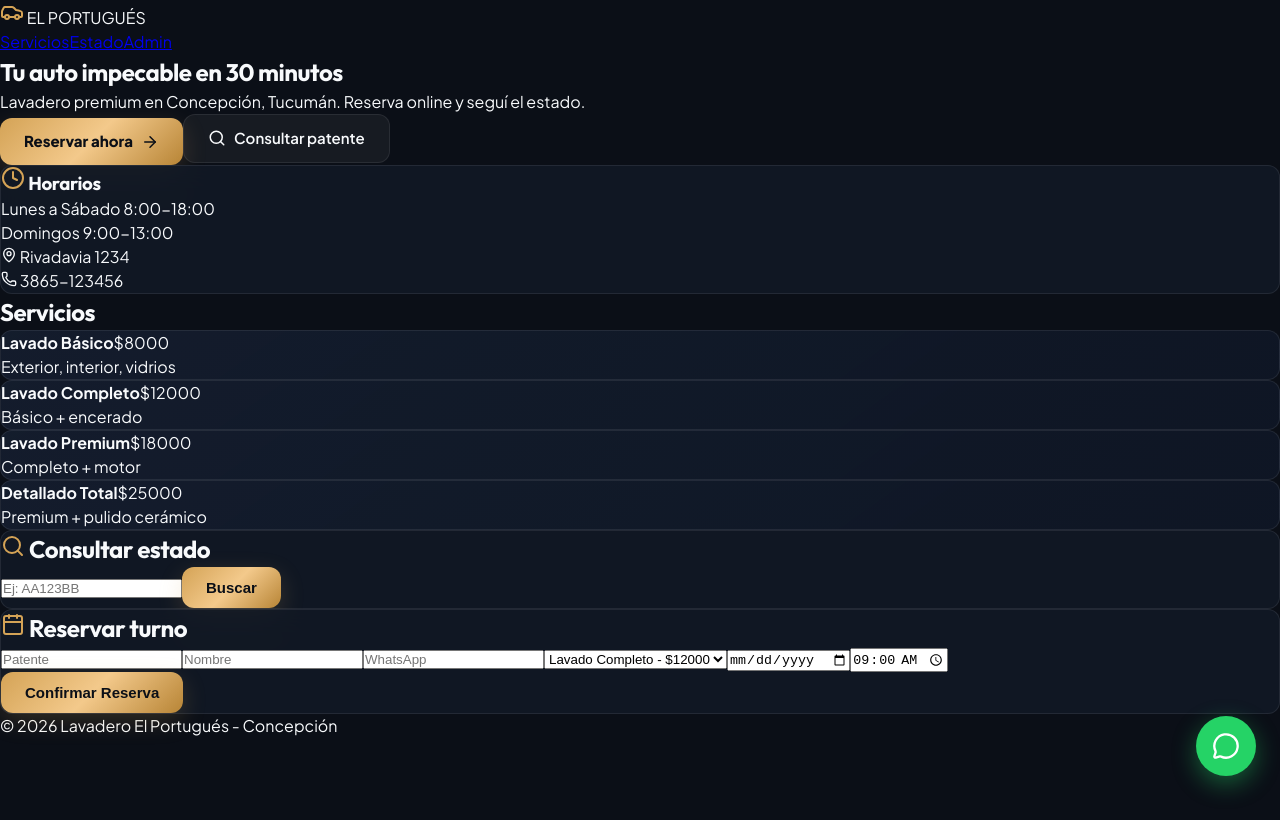
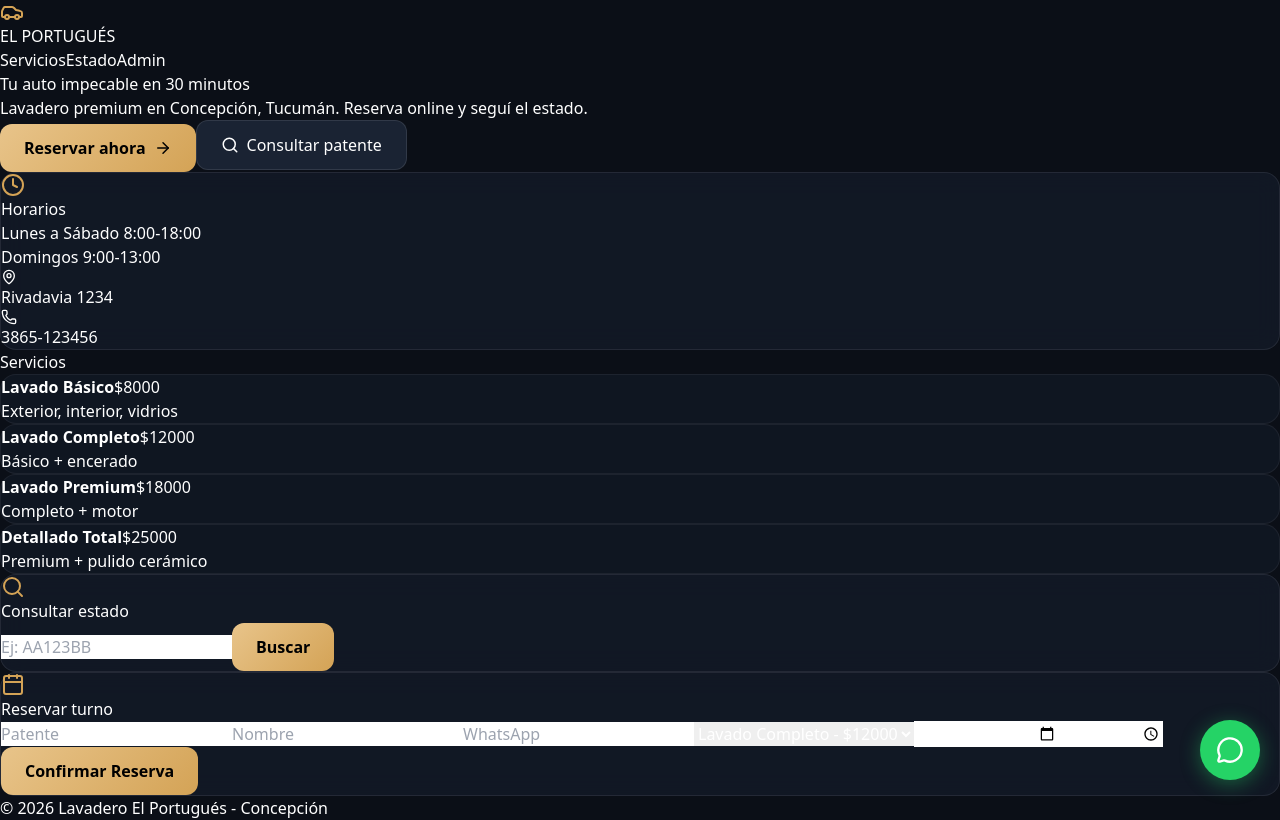
Before and after one commit to ara96011-dot/lavadero-el-portugues, a Next.js app: page / in a window 1280 px wide. Built offline with nearby package versions, Linux system fonts and the light colour scheme; no server answers.

Commit message:
Update globals.css

```diff
--- a/app/globals.css
+++ b/app/globals.css
@@ -1,282 +1,16 @@
-:root {
-  --bg-main: #0b0f17;
-  --bg-card: #131b29;
-  --bg-card-hover: #1c273a;
-  --bg-panel: #162032;
-  --border-color: rgba(255, 255, 255, 0.08);
-  --border-glow: rgba(212, 163, 86, 0.3);
-  --accent-gold: #d4a356;
-  --accent-gold-hover: #e5b467;
-  --accent-gold-glow: rgba(212, 163, 86, 0.25);
-  --accent-green: #25d366;
-  --accent-blue: #3b82f6;
-  --text-primary: #f8fafc;
-  --text-secondary: #94a3b8;
-  --text-muted: #64748b;
-  --radius-sm: 8px;
-  --radius-md: 12px;
-  --radius-lg: 20px;
-  --radius-full: 9999px;
-  --shadow-main: 0 10px 30px -10px rgba(0,0,0,0.5);
-  --shadow-gold: 0 8px 25px rgba(212, 163, 86, 0.2);
-}
+@tailwind base;
+@tailwind components;
+@tailwind utilities;
 
-* {
-  box-sizing: border-box;
-  margin: 0;
-  padding: 0;
-}
-
-html {
-  scroll-behavior: smooth;
-  overflow-x: hidden;
-  max-width: 100vw;
-}
-
-body {
-  background-color: var(--bg-main);
-  color: var(--text-primary);
-  font-family: 'Plus Jakarta Sans', system-ui, -apple-system, sans-serif;
-  min-height: 100vh;
-  line-height: 1.5;
-  overflow-x: hidden;
-  max-width: 100vw;
-  position: relative;
-  width: 100%;
-}
-
-h1, h2, h3, h4, h5, h6 {
-  font-family: 'Outfit', system-ui, -apple-system, sans-serif;
-  letter-spacing: -0.02em;
-  word-break: break-word;
-}
-
-/* Custom Scrollbar */
-::-webkit-scrollbar {
-  width: 8px;
-  height: 8px;
-}
-::-webkit-scrollbar-track {
-  background: #0b0f17;
-}
-::-webkit-scrollbar-thumb {
-  background: #1e293b;
-  border-radius: 4px;
-}
-::-webkit-scrollbar-thumb:hover {
-  background: var(--accent-gold);
-}
-
-/* Glassmorphism Classes */
-.glass-panel {
-  background: rgba(19, 27, 41, 0.75);
-  backdrop-filter: blur(16px);
-  -webkit-backdrop-filter: blur(16px);
-  border: 1px solid var(--border-color);
-  border-radius: var(--radius-md);
-}
-
-.glass-card {
-  background: linear-gradient(145deg, rgba(22, 32, 50, 0.8), rgba(15, 23, 38, 0.9));
-  border: 1px solid var(--border-color);
-  border-radius: var(--radius-md);
-  transition: all 0.3s cubic-bezier(0.4, 0, 0.2, 1);
-}
-
-.glass-card:hover {
-  transform: translateY(-4px);
-  border-color: rgba(212, 163, 86, 0.4);
-  box-shadow: 0 12px 30px rgba(0, 0, 0, 0.4), 0 0 20px rgba(212, 163, 86, 0.15);
-}
-
-/* Gold Gradient Button */
-.btn-gold {
-  background: linear-gradient(135deg, #d4a356 0%, #f3c98b 50%, #b88536 100%);
-  color: #0b0f17;
-  font-weight: 800;
-  border: none;
-  padding: 12px 24px;
-  border-radius: var(--radius-md);
-  cursor: pointer;
-  display: inline-flex;
-  align-items: center;
-  justify-content: center;
-  gap: 8px;
-  transition: all 0.25s ease;
-  box-shadow: var(--shadow-gold);
-  text-decoration: none;
-  font-size: 15px;
-}
-
-.btn-gold:hover {
-  transform: translateY(-2px);
-  box-shadow: 0 10px 25px rgba(212, 163, 86, 0.4);
-  filter: brightness(1.08);
-}
-
-.btn-dark {
-  background: rgba(255, 255, 255, 0.05);
-  color: var(--text-primary);
-  border: 1px solid var(--border-color);
-  font-weight: 600;
-  padding: 12px 24px;
-  border-radius: var(--radius-md);
-  cursor: pointer;
-  display: inline-flex;
-  align-items: center;
-  justify-content: center;
-  gap: 8px;
-  transition: all 0.25s ease;
-  text-decoration: none;
-  font-size: 15px;
-}
-
-.btn-dark:hover {
-  background: rgba(255, 255, 255, 0.1);
-  border-color: rgba(255, 255, 255, 0.2);
-  transform: translateY(-2px);
-}
-
-/* WhatsApp Floating Button */
-.whatsapp-float {
-  position: fixed;
-  bottom: 24px;
-  right: 24px;
-  width: 60px;
-  height: 60px;
-  background-color: var(--accent-green);
-  color: #fff;
-  border-radius: 50%;
-  display: flex;
-  align-items: center;
-  justify-content: center;
-  box-shadow: 0 8px 24px rgba(37, 211, 102, 0.4);
-  z-index: 999;
-  transition: all 0.3s cubic-bezier(0.175, 0.885, 0.32, 1.275);
-  text-decoration: none;
-  overflow: hidden;
-}
-
-.whatsapp-float:hover {
-  transform: scale(1.1) rotate(6deg);
-  box-shadow: 0 12px 30px rgba(37, 211, 102, 0.6);
-}
-
-.whatsapp-float .pulse-ring {
-  position: absolute;
-  width: 100%;
-  height: 100%;
-  border-radius: 50%;
-  border: 2px solid var(--accent-green);
-  animation: pulse-ring 2s infinite;
-  pointer-events: none;
-}
-
-@keyframes pulse-ring {
-  0% { transform: scale(1); opacity: 0.8; }
-  100% { transform: scale(1.4); opacity: 0; }
-}
-
-/* Badge Styles */
-.badge {
-  display: inline-flex;
-  align-items: center;
-  gap: 6px;
-  padding: 4px 12px;
-  border-radius: var(--radius-full);
-  font-size: 12px;
-  font-weight: 700;
-  text-transform: uppercase;
-  letter-spacing: 0.05em;
-}
-
-.badge-espera { background: rgba(234, 179, 8, 0.15); color: #facc15; border: 1px solid rgba(234, 179, 8, 0.3); }
-.badge-proceso { background: rgba(59, 130, 246, 0.15); color: #60a5fa; border: 1px solid rgba(59, 130, 246, 0.3); }
-.badge-listo { background: rgba(34, 197, 94, 0.15); color: #4ade80; border: 1px solid rgba(34, 197, 94, 0.3); }
-.badge-entregado { background: rgba(148, 163, 184, 0.15); color: #cbd5e1; border: 1px solid rgba(148, 163, 184, 0.3); }
-.badge-gold { background: rgba(212, 163, 86, 0.15); color: var(--accent-gold); border: 1px solid var(--accent-gold-glow); }
-
-/* Keyframe animations */
-@keyframes fadeIn {
-  from { opacity: 0; transform: translateY(10px); }
-  to { opacity: 1; transform: translateY(0); }
-}
-
-.animate-fade-in {
-  animation: fadeIn 0.4s ease forwards;
-}
-
-/* Table styling */
-.admin-table {
-  width: 100%;
-  border-collapse: separate;
-  border-spacing: 0 8px;
-}
-
-.admin-table th {
-  padding: 12px 16px;
-  text-align: left;
-  font-size: 12px;
-  text-transform: uppercase;
-  color: var(--text-muted);
-  font-weight: 700;
-}
-
-.admin-table td {
-  padding: 14px 16px;
-  background: var(--bg-card);
-  font-size: 14px;
-}
-
-.admin-table tr td:first-child { border-radius: var(--radius-sm) 0 0 var(--radius-sm); }
-.admin-table tr td:last-child { border-radius: 0 var(--radius-sm) var(--radius-sm) 0; }
-
-.admin-table tr:hover td {
-  background: var(--bg-card-hover);
-}
-
-/* === FIX RESPONSIVE NUEVO - HEADER ABAJO DEL TITULO EN CELULAR === */
-.header-inner {
-  max-width: 1200px;
-  margin: 0 auto;
-  display: flex;
-  align-items: center;
-  justify-content: space-between;
-  gap: 16px;
-  flex-wrap: wrap;
-}
-
-@media (max-width: 768px) {
-  .header-inner {
-    flex-direction: column !important;
-    align-items: flex-start !important;
-  }
-  .header-inner nav {
-    width: 100% !important;
-    display: flex !important;
-    flex-wrap: wrap !important;
-    gap: 12px 18px !important;
-    padding-top: 10px;
-    border-top: 1px solid rgba(255,255,255,0.08);
-    margin-top: 4px;
-  }
-  .header-inner nav a {
-    font-size: 13px !important;
-  }
-  /* Grids a 1 columna en celular */
-  section div[style*="gridTemplateColumns"] {
-    grid-template-columns: 1fr !important;
-  }
-  form {
-    grid-template-columns: 1fr !important;
-  }
-  form div[style*="gridColumn"] {
-    grid-column: span 1 !important;
-  }
-  .whatsapp-float {
-    bottom: 16px !important;
-    right: 16px !important;
-    width: 52px !important;
-    height: 52px !important;
-  }
-}
+:root { --gold: #d4a356; --bg: #0b0f17; }
+body { background: var(--bg); color: white; overflow-x: hidden; }
+.btn-gold { background: linear-gradient(135deg,#e8c48a,#d4a356); color: #000; font-weight: 800; padding: 12px 24px; border-radius: 12px; display: inline-flex; align-items: center; gap: 8px; }
+.btn-dark { background: #1a2333; border: 1px solid rgba(255,255,255,0.1); padding: 12px 24px; border-radius: 12px; display: inline-flex; align-items: center; gap: 8px; color: white; }
+.glass-panel { background: rgba(19,27,41,0.8); backdrop-filter: blur(12px); border: 1px solid rgba(255,255,255,0.08); border-radius: 16px; }
+.glass-card { background: rgba(19,27,41,0.6); border: 1px solid rgba(255,255,255,0.06); border-radius: 16px; }
+.whatsapp-float { position: fixed; bottom: 20px; right: 20px; width: 60px; height: 60px; background: #25D366; border-radius: 50%; display: flex; align-items: center; justify-content: center; z-index: 100; box-shadow: 0 4px 20px rgba(37,211,102,0.4); }
+.badge { padding: 4px 10px; border-radius: 20px; font-size: 12px; font-weight: 700; }
+.badge-espera { background: rgba(251,191,36,0.15); color: #fbbf24; }
+.badge-proceso { background: rgba(59,130,246,0.15); color: #3b82f6; }
+.badge-listo { background: rgba(34,197,94,0.15); color: #22c55e; }
+.badge-entregado { background: rgba(100,116,139,0.15); color: #94a3b8; }
```
